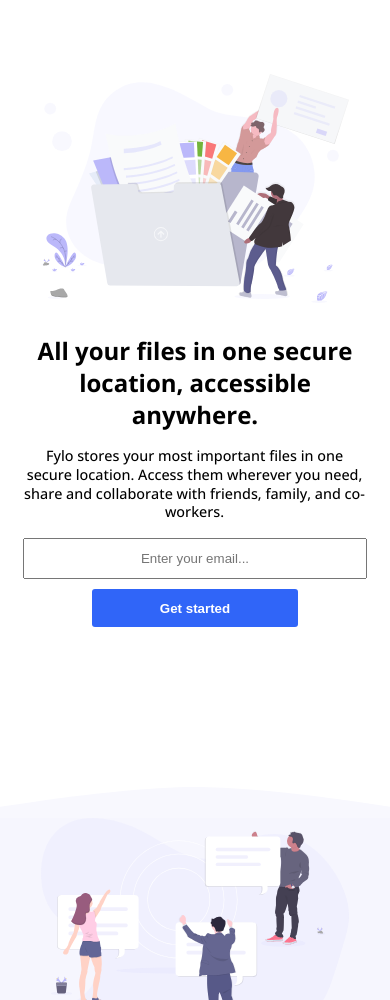
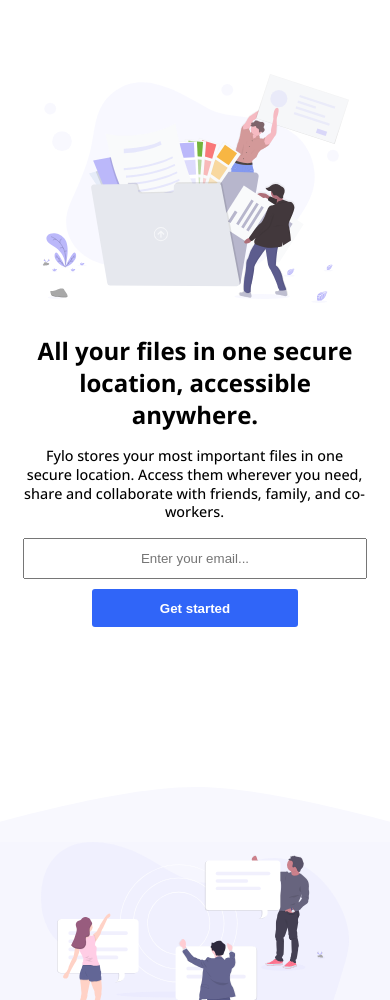
Before and after one commit to devfelipearaujo/FyloLandingPage, a plain HTML site: page index.html in a window 390 px wide. Shown: the part 100-1100 px from the top of the page. Drawn offline with nearby package versions, Linux system fonts and the light colour scheme.

Commit message:
added JS design border switcher

```diff
--- /dev/null
+++ b/assets/js/main.js
@@ -0,0 +1,12 @@
+var x = window.matchMedia("(max-width: 768px)")
+const design = document.querySelector('[data-design]');
+curvedSectionsChange(x) // Call listener function at run time
+x.addListener(curvedSectionsChange) // Attach listener function on state changes
+
+function curvedSectionsChange(x) {
+    if (x.matches) { // If media query matches
+        design.src = "./assets/images/bg-curve-mobile.svg"
+    } else {
+        design.src = "./assets/images/bg-curve-desktop.svg";
+    }
+  }
--- a/index.html
+++ b/index.html
@@ -40,7 +40,7 @@
 			</div>
 		</section>
 		<section class="design__box">
-			<img src="./assets/images/bg-curve-desktop.svg" alt="">
+			<img src="./assets/images/bg-curve-desktop.svg" data-design alt="">
 			<div class="main__box2">
 				<img class="box2__image" src="./assets/images/illustration-2.svg" alt="">
 				<div class="box2__text">
@@ -110,6 +110,8 @@
 
 		</section>
 	</footer>
+
+	<script src="./assets/js/main.js"></script>
 </body>
 
 </html>
```
